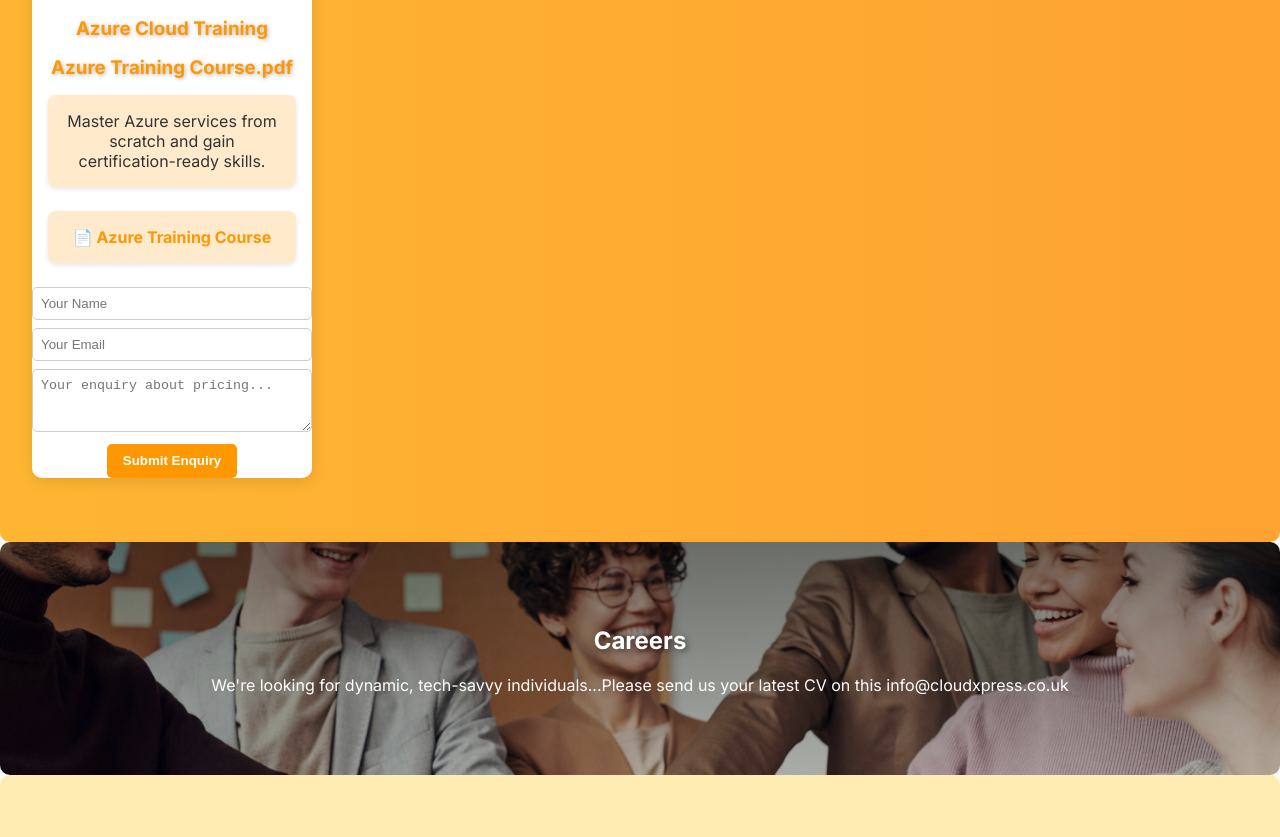
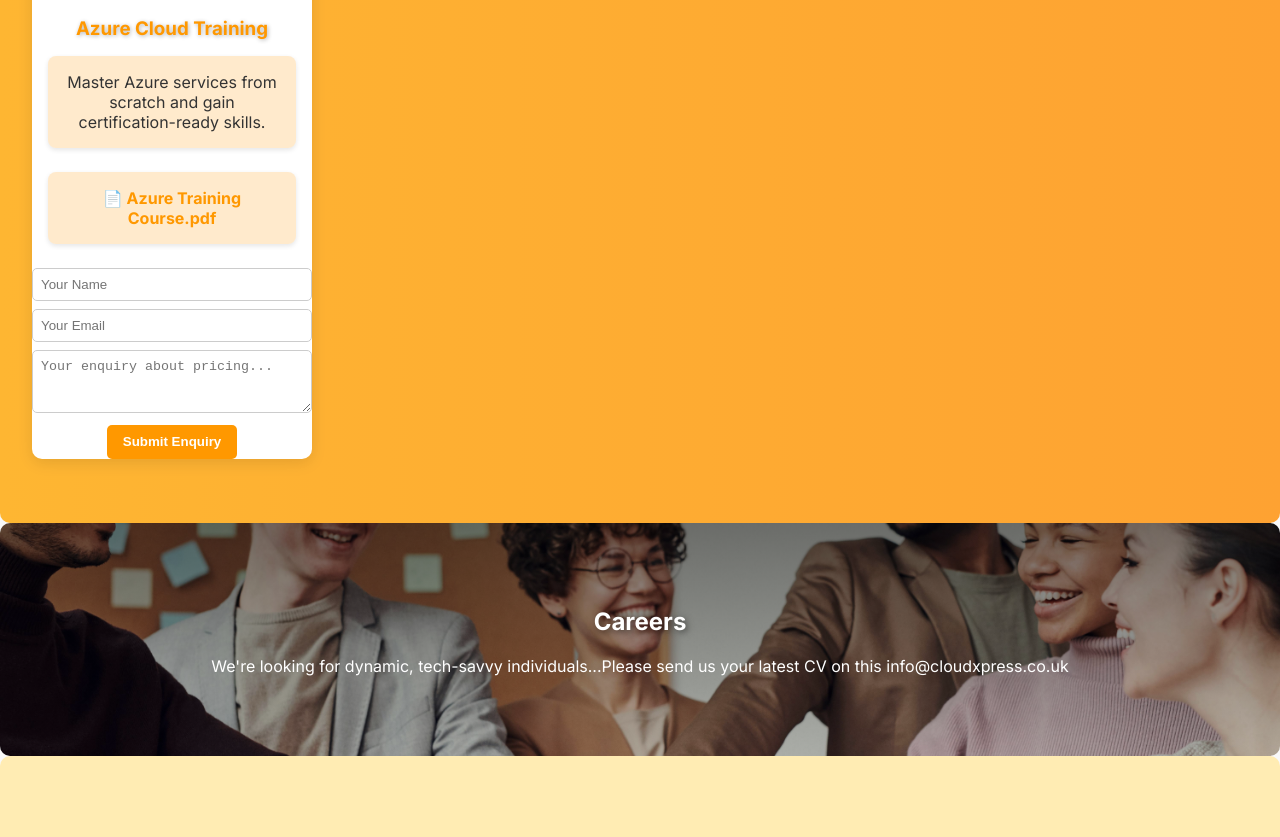
Before and after one commit to kamineni94/Cloudxpress, a website: page src/index.html in a window 1280 px wide. Shown: the part 1936-2773 px from the top of the page. Drawn offline with Linux system fonts and the light colour scheme.

Commit message:
Update index.html

```diff
--- a/src/index.html
+++ b/src/index.html
@@ -358,19 +358,19 @@
 <i class="fas fa-graduation-cap swirl-icon"></i>
 <img src="act7.jpeg" alt="Azure cloud training image" loading="lazy" />
           <h3>Azure Cloud Training</h3>
-          <h3>Azure Training Course.pdf</h3>
 <p>Master Azure services from scratch and gain certification-ready skills.</p>
 <p>
 <a href="azure-training-contents.txt" download style="color: #ff9800; font-weight: bold;" aria-label="Download Azure training outline">
-📄 Azure Training Course
+📄 Azure Training Course.pdf
 </a>
 </p>
 
-<form action="mailto:info@cloudxpress.co.uk" method="post" enctype="text/plain" style="margin-top: 1rem;">
+<form action="https://formspree.io/f/myzwqwzz" method="post" enctype="text/plain" style="margin-top: 1rem;">
 <input type="text" name="Name" placeholder="Your Name" required style="width: 100%; padding: 0.5rem; margin-bottom: 0.5rem; border-radius: 5px; border: 1px solid #ccc;">
 <input type="email" name="Email" placeholder="Your Email" required style="width: 100%; padding: 0.5rem; margin-bottom: 0.5rem; border-radius: 5px; border: 1px solid #ccc;">
 <textarea name="Message" placeholder="Your enquiry about pricing..." rows="3" required style="width: 100%; padding: 0.5rem; border-radius: 5px; border: 1px solid #ccc;"></textarea>
 <button type="submit" style="background: #ff9800; color: white; padding: 0.6rem 1rem; border: none; border-radius: 5px; font-weight: bold; cursor: pointer; margin-top: 0.5rem;">Submit Enquiry</button>
+<input type="hidden" name="_next" value="https://www.cloudxpress.co.uk/thank-you.html">
 </form>
 
 </div>
```
